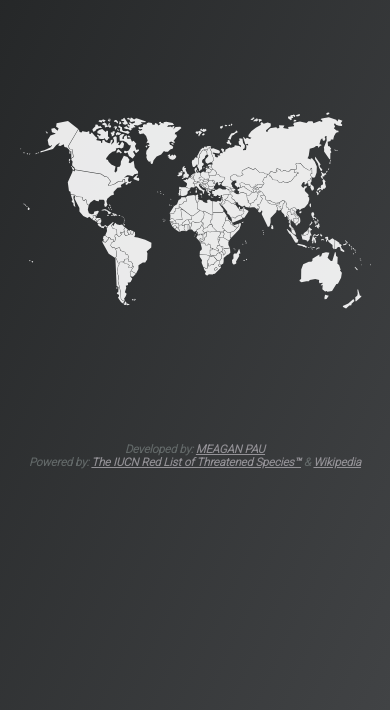
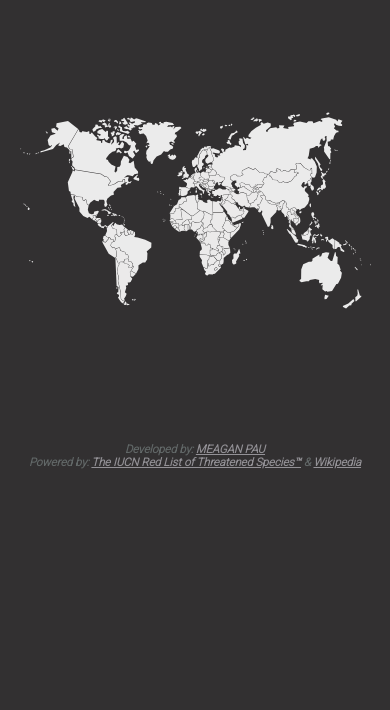
Before and after one commit to meaganpau/endangered-species, a plain HTML site: page index.html in a window 390 px wide. Shown: the part 140-850 px from the top of the page. Drawn offline with nearby package versions, Linux system fonts and the light colour scheme.

Commit message:
change background color on mobile

```diff
--- a/styles/style.scss
+++ b/styles/style.scss
@@ -157,6 +157,7 @@ footer {
 
 	body {
 		height: 100vh;
+		background: $darkGrey;
 	}
 
 	h3 {
```
Also changed, not shown: styles/style.css.
